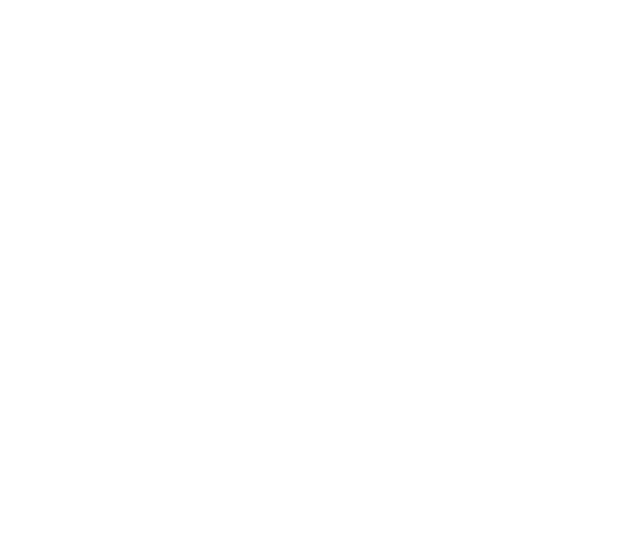
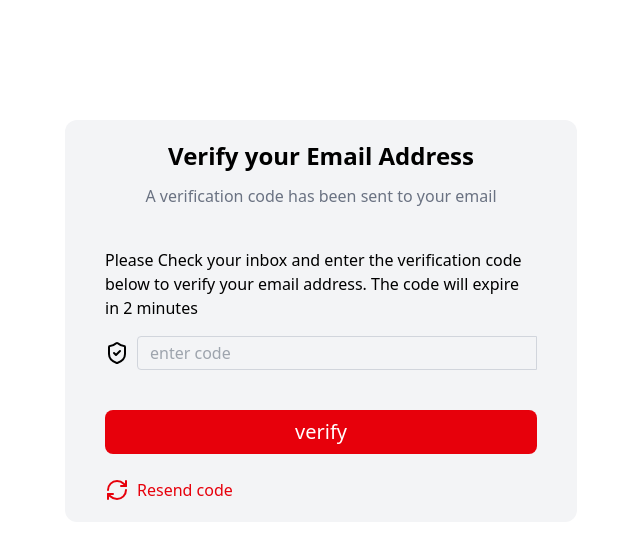
Before and after one commit to OdionOseiwe/SimuPay, a React app in the folder frontend/: page /dashboard in a window 1280 px wide. Before the commit this address had no page. Shown: the top 538 px of the page, without its empty margins (319-959 px from the left). Built offline with nearby package versions, Linux system fonts and the light colour scheme; the HTML template or start-up script is replaced by a standard one.

Commit message:
started intergration

```diff
--- a/frontend/src/App.tsx
+++ b/frontend/src/App.tsx
@@ -2,6 +2,7 @@ import HomePage from "./Pages/HomePage"
 import SignUpPage from "./Pages/SignUpPage"
 import LoginPage from "./Pages/LoginPage"
 import VerifyEmailPage from "./Pages/VerifyEmailPage"
+import DashboardPage from "./Pages/DashboardPage"
 import { Routes, Route } from 'react-router-dom';
 import { Toaster } from 'react-hot-toast';
 
@@ -13,6 +14,7 @@ function App() {
         <Route path="/signup" element={<SignUpPage/>}/>
         <Route path="/login" element={<LoginPage/>}/>
         <Route path="/verify-email" element={<VerifyEmailPage/>}/>
+        <Route path="/dashboard" element={<VerifyEmailPage/>}/>
       </Routes>
       <Toaster />
     </>
--- /dev/null
+++ b/frontend/src/Pages/DashboardPage.tsx
@@ -0,0 +1,11 @@
+import React from 'react'
+
+function DashboardPage() {
+  return (
+    <div>
+      <h1 className='text-center bg-red-600'>Welcome here</h1>
+    </div>
+  )
+}
+
+export default DashboardPage
--- a/frontend/src/Pages/LoginPage.tsx
+++ b/frontend/src/Pages/LoginPage.tsx
@@ -1,8 +1,39 @@
 import Input from '../Components/Input'
 import {Mail, Lock} from 'lucide-react'
-import { Link } from 'react-router-dom'
+import { Link ,useNavigate} from 'react-router-dom'
+import {useAuthStore,} from '../store/authstore'
+import { useState } from 'react'
+import toast from 'react-hot-toast';
+
+type formType ={
+  email:string,
+  password:string,
+}
 
 function LoginPage() {
+    const {login, isLoading} = useAuthStore();
+  const navigate = useNavigate();
+  const [formData, setFormData] = useState<formType>({
+    email:'',
+    password:'',
+  })
+
+  const handleChange = (e: React.ChangeEvent<HTMLInputElement>) => {
+    const { name, value } = e.target
+    setFormData(prev => ({ ...prev, [name]: value }))
+  }
+
+  const handlelogin = async(e: React.ChangeEvent<HTMLInputElement>)=>{
+    try {
+      e.preventDefault()
+      await login(formData.email, formData.password)
+      navigate('/dashboard');
+      toast.success("welcome here",{ duration: 10000 });
+    } catch (error) {
+      console.log('error loging in ', error);
+      toast.error(error.message,{ duration: 10000 });
+    }
+  }
   return (
     <div className='min-h-screen flex flex-col m-auto mt-20 items-center'>
         <h1 className='text-2xl text-red-600 font-semibold'>SimuPay</h1>
@@ -12,10 +43,9 @@ function LoginPage() {
 
           <div className='mt-10 mb-6'>
             <form action="">
-                <Input Icon={Mail} placeholder='enter your email' type='email' />
-                <Input Icon={Lock} placeholder='password' type='password' />
-                <button className='w-full md:text-xl mt-6 cursor-pointer bg-red-600 rounded-lg py-2 text-white hover:scale-105 transition-all duration-300 hover:-translate-y-1'>sign in</button>
-
+                <Input onChange={handleChange} Icon={Mail} placeholder='enter your email' type='email' value={formData.email} name= 'email' />
+                <Input onChange={handleChange}  Icon={Lock} placeholder='password' type='password' value={formData.password} name= 'password' />
+                <button onClick={(e)=> handlelogin(e)} className='w-full md:text-xl mt-6 cursor-pointer bg-red-600 rounded-lg py-2 text-white hover:scale-105 transition-all duration-300 hover:-translate-y-1'>{isLoading ? "signing in": "sign in"}</button>
             </form>
           </div>
           <p className='self-start'>Don't have an account? <Link to={'/signup'} className='text-red-600'>Sign up</Link></p>
--- a/frontend/src/Pages/VerifyEmailPage.tsx
+++ b/frontend/src/Pages/VerifyEmailPage.tsx
@@ -2,10 +2,28 @@ import Input from '../Components/Input'
 import {ShieldCheck, RefreshCw} from 'lucide-react'
 import { useState } from 'react'
 import {useAuthStore,} from '../store/authstore'
+import toast from 'react-hot-toast';
+import {useNavigate} from 'react-router-dom'
+
+
 
 function VerifyEmailPage() {
   const [code , setCode] = useState<string>('')
-    const {signUp, isLoading} = useAuthStore();
+  const {verifyEmail, isLoading} = useAuthStore();
+  const navigate = useNavigate()
+
+    const handleVerifyEmail = async(e:React.ChangeEvent<HTMLInputElement>)=>{
+      e.preventDefault();
+      try {
+        await verifyEmail(code)
+        navigate('/login');
+        toast.success("email verified",{ duration: 10000 });
+      } catch (error) {
+       console.log('error verifying email ', error);
+       toast.error(error.message,{ duration: 10000 });
+      }
+    }
+
   return (
     <div className='min-h-screen flex w-2/6 flex-col m-auto mt-20 items-center'>
         <div className='px-10 py-5 flex items-center bg-gray-100 rounded-xl flex-col  my-10'>
@@ -15,7 +33,7 @@ function VerifyEmailPage() {
                 <p>Please Check your inbox and enter the verification code below to verify your email address. The code will expire in 2 minutes</p>
                 <form action="">
                     <Input Icon={ShieldCheck}  placeholder='enter code' type='number'name='code' value={code} onChange={(e)=>setCode(e.target.value)}/>
-                    <button className='w-full md:text-xl  mt-6 cursor-pointer bg-red-600 rounded-lg py-2 text-white hover:scale-105 transition-all duration-300 hover:-translate-y-1'>Verify</button>
+                    <button onClick={(e)=> handleVerifyEmail(e)} className='w-full md:text-xl  mt-6 cursor-pointer bg-red-600 rounded-lg py-2 text-white hover:scale-105 transition-all duration-300 hover:-translate-y-1'>{isLoading ? "verifying email ":"verify"}</button>
                 </form>
             </div>
             <a href="" className='text-red-600 flex self-start space-x-2'><RefreshCw/> <span>Resend code</span> </a>
--- a/frontend/src/store/authstore.tsx
+++ b/frontend/src/store/authstore.tsx
@@ -27,7 +27,7 @@ type AuthStore = {
   // Actions
   signUp: (email: string, password: string, name: string) => Promise<void>;
   login: (email: string, password: string) => Promise<void>;
-  verifyEmail:(code:number) => Promise<void>;
+  verifyEmail:(code:string) => Promise<void>;
   logout: () => Promise<void>;
   checkAuth: () => Promise<void>;
 };
@@ -68,9 +68,18 @@ export const useAuthStore = create<AuthStore>((set) => ({
   verifyEmail: async(code) =>{
     set({ isLoading: true, error: null });
     try {
-      const response = await axios.post(`${HOST_URL}/login`, { email, password });
-    } catch (error) {
-
+      const response = await axios.post(`${HOST_URL}/verify-email`, { code });
+      set({
+        user: response.data.user,
+        isAuthenticated: true,
+        isLoading: false,
+      });
+    } catch (error:any) {
+      set({
+        error: error|| "Error  verifying email",
+        isLoading: false,
+      });
+      throw error;
     }
   },
 
```
